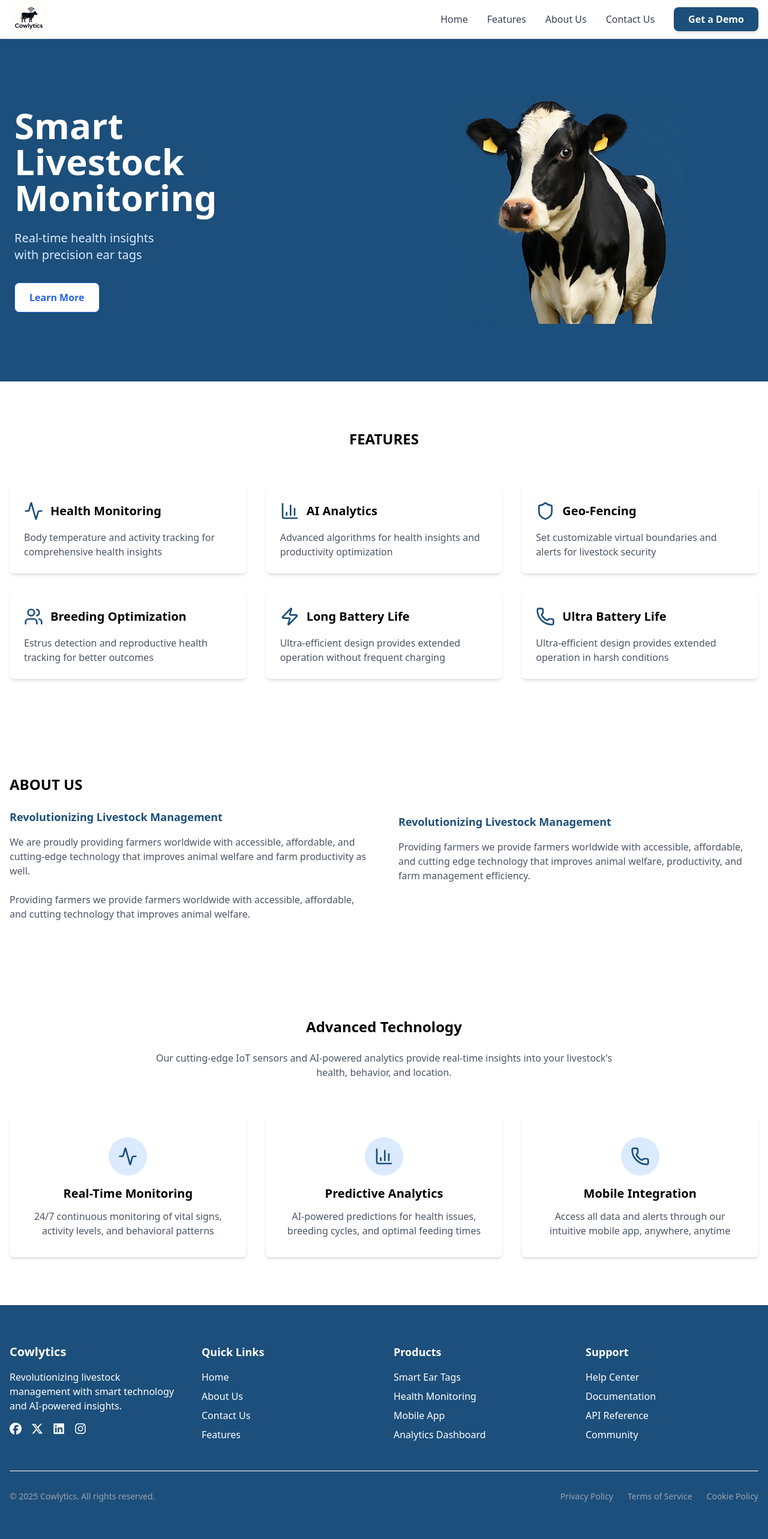
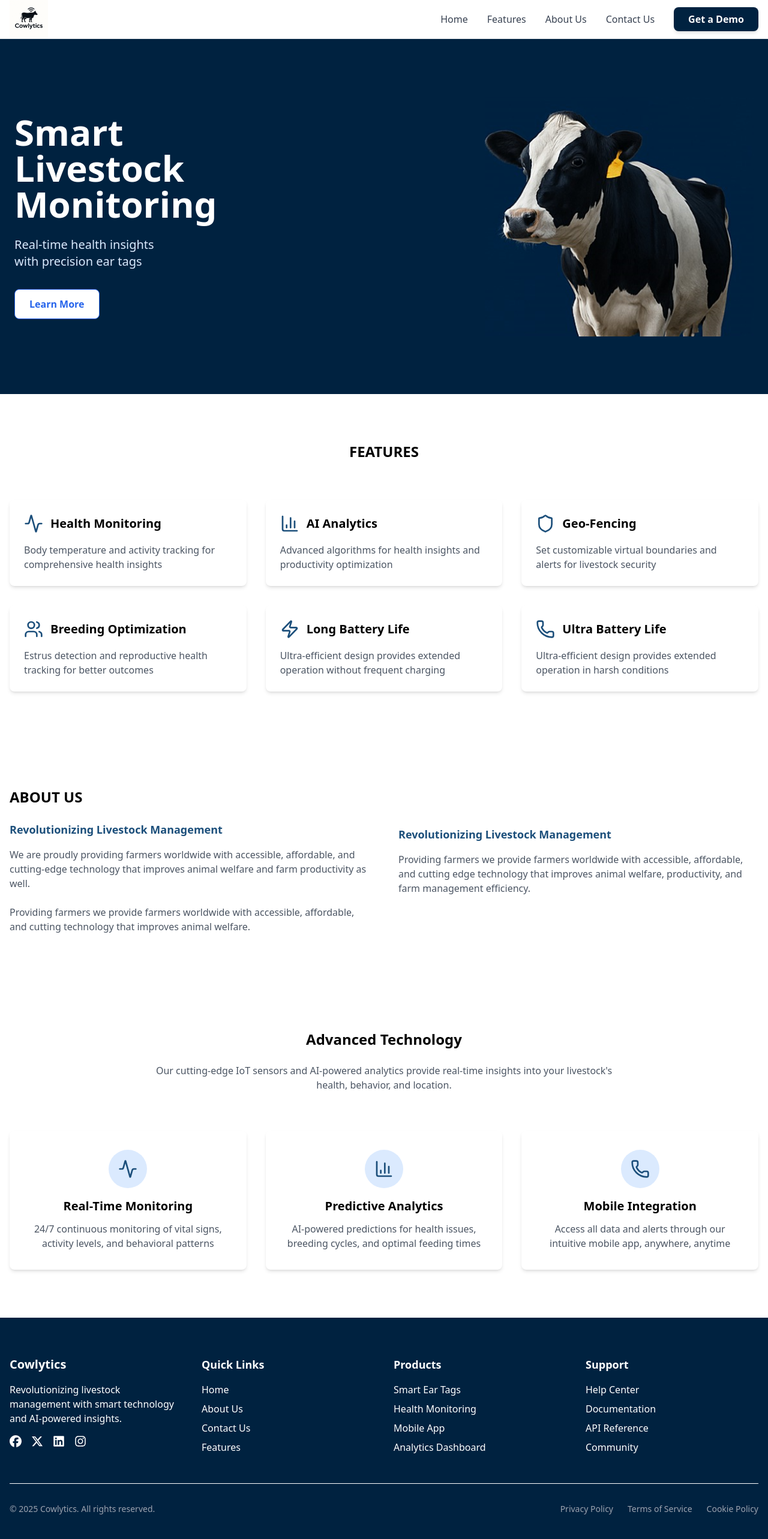
Before and after one commit to baudoinvic/Cowlytics_platform, a React (Vite) app: page / in a window 1280 px wide. Shown: the top 2566 px of the page at 60% size. Built offline with nearby package versions, Linux system fonts and the light colour scheme.

Commit message:
fixed the layout

```diff
--- a/src/Components/Footer.jsx
+++ b/src/Components/Footer.jsx
@@ -1,5 +1,4 @@
-import { Link } from "react-router-dom";
-import { Users } from "lucide-react";
+  import { Link } from "react-router-dom";
 import { FaFacebook } from "react-icons/fa6";
 import { FaInstagram } from "react-icons/fa";
 import { FaLinkedin } from "react-icons/fa";
@@ -8,7 +7,7 @@ import { FaXTwitter } from "react-icons/fa6";
 
 const Footer = () => {
   return (
-    <footer className="bg-[#1C4F7B] text-white py-16">
+    <footer className="bg-[#002240] text-white py-16">
       <div className="container mx-auto px-4">
         <div className="grid md:grid-cols-4 gap-8">
           {/* Company Info */}
--- a/src/Components/Navbar.jsx
+++ b/src/Components/Navbar.jsx
@@ -74,7 +74,7 @@ const NavLinks = ({ onClick }) => (
       href="https://cal.com/baudoin-bolingo-cpe66z"
       target="_blank"
       rel="noopener noreferrer"
-      className="bg-[#1C4F7B] hover:bg-blue-700 text-white font-semibold px-6 py-2 rounded-lg shadow-md"
+      className="bg-[#002240] hover:bg-blue-700 text-white font-semibold px-6 py-2 rounded-lg shadow-md"
     >
       Get a Demo
     </a>
--- a/src/Pages/Home.jsx
+++ b/src/Pages/Home.jsx
@@ -1,12 +1,12 @@
 import { Activity, Zap, Shield, BarChart3, Users, Phone } from "lucide-react";
-import cow from "../assets/cow.PNG";
+import breed from "../assets/breed.PNG";
 import { Link } from "react-router-dom";
 
 
 const Home = () => {
   return (
     <div className="min-h-screen bg-background">
-      <section className="bg-[#1C4F7B] text-white py-16 sm:py-20 md:py-24">
+      <section className="bg-[#002240] text-white py-16 sm:py-20 md:py-24">
         <div className="container mx-auto px-4 sm:px-6">
           <div className="flex flex-col-reverse lg:flex-row items-center justify-between gap-12 lg:gap-0">
             {/* Left Content */}
@@ -27,11 +27,11 @@ const Home = () => {
             </div>
 
             {/* Right Image */}
-            <div className="w-full lg:w-1/2 flex justify-center">
+            <div className="w-full lg:w-1/2 flex justify-center lg:justify-end">
               <img
-                src={cow}
+                src={breed}
                 alt="Smart Livestock Monitoring"
-                className="w-4/5 sm:w-3/4 md:w-2/3 max-w-xs sm:max-w-sm md:max-w-md lg:max-w-sm"
+                className="w-full max-w-md h-auto object-contain"
               />
             </div>
           </div>
```
Also changed, not shown: src/assets/breed.PNG (added), src/assets/snap.PNG (added).
